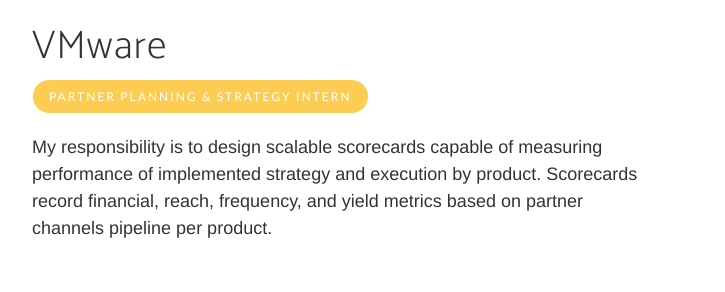
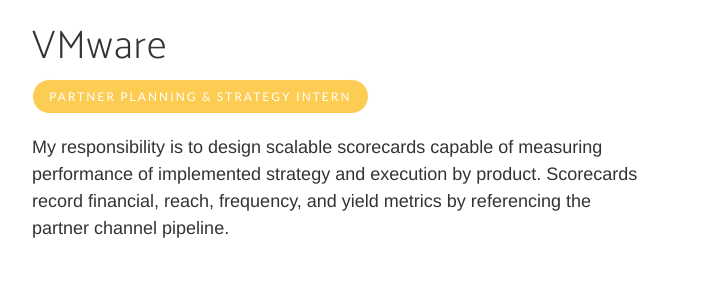
Before and after one commit to kevinqian0425/Personal-Website, a website: page index.html in a window 1280 px wide. Shown: the part 1620-1912 px from the top of the page, 108-833 px from the left. Drawn offline with nearby package versions, Linux system fonts and the light colour scheme; a web font is replaced by a local one.

Commit message:
Update index.html

```diff
--- a/index.html
+++ b/index.html
@@ -271,7 +271,7 @@
                 <div class="section-heading">
                   <article>
                     <p> My responsibility is to design scalable scorecards capable of measuring performance of implemented strategy and execution by product.
-                    Scorecards record financial, reach, frequency, and yield metrics based on partner channels pipeline per product. </p>
+                    Scorecards record financial, reach, frequency, and yield metrics by referencing the partner channel pipeline. </p>
                   </article>
                 </div>
             </div>
```
